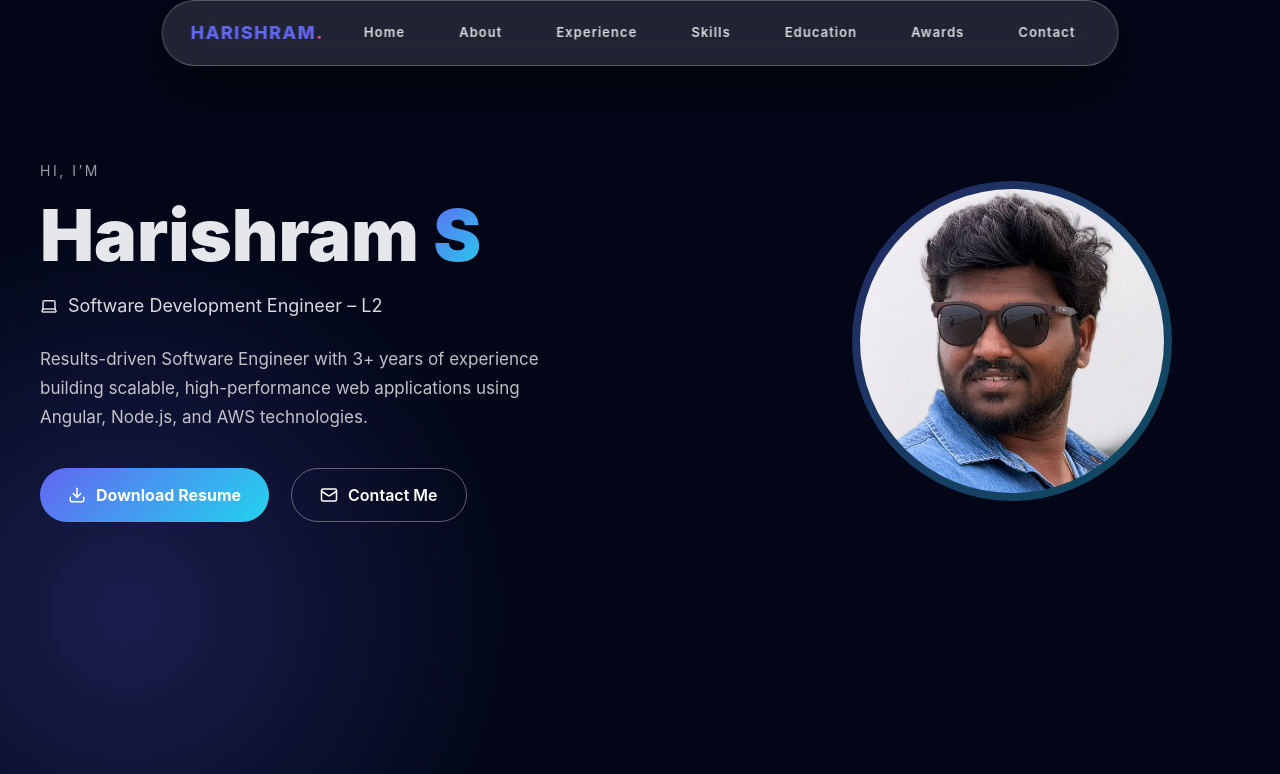
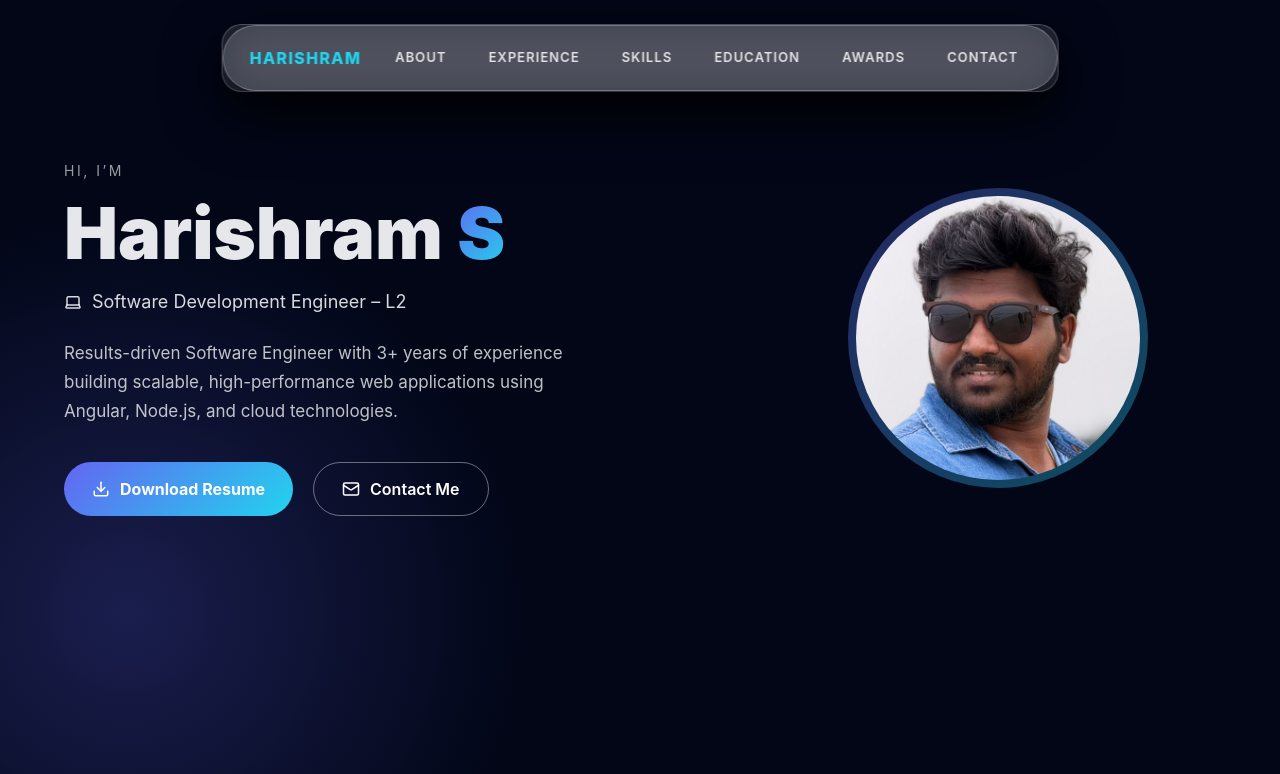
Before and after one commit to Harish27-techy/Harishram-portfolio, a React (Vite) app: page / in a window 1280 px wide. Shown: the top 774 px of the page. Built offline with nearby package versions, Linux system fonts and the light colour scheme.

Commit message:
Finalize portfolio before deployment

```diff
--- a/src/components/Hero.jsx
+++ b/src/components/Hero.jsx
@@ -4,29 +4,19 @@ import resumePdf from "../assets/HarishramResume.pdf";
 
 export default function Hero() {
   const scrollToContact = () => {
-    const section = document.getElementById("contact");
-    if (section) {
-      section.scrollIntoView({ behavior: "smooth" });
-    }
+    document
+      .getElementById("contact")
+      ?.scrollIntoView({ behavior: "smooth" });
   };
 
   return (
     <section
       id="home"
       style={{
-        padding: "160px 24px 140px",
+        padding: "160px 0 120px",
       }}
     >
-      <div
-        style={{
-          maxWidth: "1200px",
-          margin: "0 auto",
-          display: "grid",
-          gridTemplateColumns: "1.2fr 0.8fr",
-          gap: "60px",
-          alignItems: "center",
-        }}
-      >
+      <div className="container hero-grid">
         {/* LEFT CONTENT */}
         <div>
           <p
@@ -34,7 +24,7 @@ export default function Hero() {
               fontSize: "14px",
               letterSpacing: "0.18em",
               color: "rgba(255,255,255,0.6)",
-              marginBottom: "14px",
+              marginBottom: "12px",
             }}
           >
             HI, I’M
@@ -42,10 +32,10 @@ export default function Hero() {
 
           <h1
             style={{
-              fontSize: "clamp(44px, 6vw, 72px)",
+              fontSize: "clamp(42px, 6vw, 72px)",
               fontWeight: 900,
               lineHeight: 1.1,
-              marginBottom: "18px",
+              marginBottom: "16px",
             }}
           >
             Harishram{" "}
@@ -68,7 +58,8 @@ export default function Hero() {
               gap: "10px",
               fontSize: "18px",
               color: "rgba(255,255,255,0.85)",
-              marginBottom: "26px",
+              marginBottom: "24px",
+              flexWrap: "wrap",
             }}
           >
             <Laptop size={18} />
@@ -86,14 +77,14 @@ export default function Hero() {
           >
             Results-driven Software Engineer with 3+ years of experience
             building scalable, high-performance web applications using
-            Angular, Node.js, and AWS technologies.
+            Angular, Node.js, and cloud technologies.
           </p>
 
           {/* BUTTONS */}
           <div
             style={{
               display: "flex",
-              gap: "22px",
+              gap: "20px",
               flexWrap: "wrap",
             }}
           >
@@ -112,20 +103,13 @@ export default function Hero() {
                 color: "#fff",
                 fontWeight: 700,
                 textDecoration: "none",
-                transition: "transform 0.25s ease",
-              }}
-              onMouseEnter={(e) => {
-                e.currentTarget.style.transform = "translateY(-2px)";
-              }}
-              onMouseLeave={(e) => {
-                e.currentTarget.style.transform = "translateY(0)";
               }}
             >
               <Download size={18} />
               Download Resume
             </a>
 
-            {/* CONTACT ME */}
+            {/* CONTACT */}
             <button
               onClick={scrollToContact}
               style={{
@@ -135,18 +119,10 @@ export default function Hero() {
                 padding: "14px 28px",
                 borderRadius: "999px",
                 background: "transparent",
-                border: "1px solid rgba(255,255,255,0.35)",
+                border: "1px solid rgba(255,255,255,0.4)",
                 color: "#fff",
                 fontWeight: 600,
                 cursor: "pointer",
-                transition: "all 0.25s ease",
-              }}
-              onMouseEnter={(e) => {
-                e.currentTarget.style.background =
-                  "rgba(255,255,255,0.1)";
-              }}
-              onMouseLeave={(e) => {
-                e.currentTarget.style.background = "transparent";
               }}
             >
               <Mail size={18} />
@@ -164,8 +140,8 @@ export default function Hero() {
         >
           <div
             style={{
-              width: "320px",
-              height: "320px",
+              width: "300px",
+              height: "300px",
               borderRadius: "50%",
               background:
                 "linear-gradient(135deg, rgba(99,102,241,0.35), rgba(34,211,238,0.35))",
@@ -178,8 +154,8 @@ export default function Hero() {
               style={{
                 width: "100%",
                 height: "100%",
+                borderRadius: "50%",
                 objectFit: "cover",
-                borderRadius: "50%",
               }}
             />
           </div>
--- a/src/components/Navbar.jsx
+++ b/src/components/Navbar.jsx
@@ -1,6 +1,10 @@
+import { useState } from "react";
+import { Menu, X } from "lucide-react";
+
 export default function Navbar() {
+  const [open, setOpen] = useState(false);
+
   const navItems = [
-    { label: "Home", id: "home" },
     { label: "About", id: "about" },
     { label: "Experience", id: "experience" },
     { label: "Skills", id: "skills" },
@@ -9,71 +13,52 @@ export default function Navbar() {
     { label: "Contact", id: "contact" },
   ];
 
-  const handleScroll = (id) => {
-    const section = document.getElementById(id);
-    if (section) {
-      section.scrollIntoView({ behavior: "smooth" });
-    }
+  const scrollTo = (id) => {
+    document.getElementById(id)?.scrollIntoView({ behavior: "smooth" });
+    setOpen(false);
   };
 
   return (
-    <nav className="fixed top-6 left-1/2 -translate-x-1/2 z-50">
-      <div
-        style={{
-          background: "rgba(255,255,255,0.12)",
-          backdropFilter: "blur(24px)",
-          border: "1px solid rgba(255,255,255,0.25)",
-          borderRadius: "999px",
-          padding: "14px 28px",
-          display: "flex",
-          alignItems: "center",
-          gap: "26px",
-          boxShadow: "0 20px 60px rgba(0,0,0,0.6)",
-        }}
-      >
+    <nav className="navbar">
+      <div className="navbar-inner">
         {/* LOGO */}
-        <span
-          onClick={() => handleScroll("home")}
-          style={{
-            fontWeight: 800,
-            fontSize: "18px",
-            letterSpacing: "0.08em",
-            color: "#6366f1",
-            cursor: "pointer",
-          }}
-        >
-          HARISHRAM<span style={{ color: "#ec4899" }}>.</span>
-        </span>
+        <div className="nav-logo" onClick={() => scrollTo("home")}>
+          HARISHRAM
+        </div>
 
-        {/* NAV ITEMS */}
-        {navItems.map((item) => (
-          <span
-            key={item.id}
-            onClick={() => handleScroll(item.id)}
-            style={{
-              padding: "8px 14px",
-              borderRadius: "999px",
-              fontSize: "13px",
-              fontWeight: 600,
-              letterSpacing: "0.08em",
-              color: "rgba(255,255,255,0.85)",
-              cursor: "pointer",
-              transition: "all 0.25s ease",
-            }}
-            onMouseEnter={(e) => {
-              e.target.style.background =
-                "linear-gradient(135deg, #6366f1, #22d3ee)";
-              e.target.style.color = "#fff";
-            }}
-            onMouseLeave={(e) => {
-              e.target.style.background = "transparent";
-              e.target.style.color = "rgba(255,255,255,0.85)";
-            }}
-          >
-            {item.label}
-          </span>
-        ))}
+        {/* DESKTOP NAV */}
+        <div className="nav-items">
+          {navItems.map((item) => (
+            <div
+              key={item.id}
+              className="nav-item"
+              onClick={() => scrollTo(item.id)}
+            >
+              {item.label}
+            </div>
+          ))}
+        </div>
+
+        {/* HAMBURGER (MOBILE ONLY) */}
+        <div className="hamburger" onClick={() => setOpen(!open)}>
+          {open ? <X size={22} /> : <Menu size={22} />}
+        </div>
       </div>
+
+      {/* MOBILE MENU */}
+      {open && (
+        <div className="mobile-menu">
+          {navItems.map((item) => (
+            <div
+              key={item.id}
+              className="mobile-item"
+              onClick={() => scrollTo(item.id)}
+            >
+              {item.label}
+            </div>
+          ))}
+        </div>
+      )}
     </nav>
   );
 }
--- a/src/main.jsx
+++ b/src/main.jsx
@@ -2,6 +2,7 @@ import React from "react";
 import ReactDOM from "react-dom/client";
 import App from "./App";
 import "./styles/globals.css";
+import "./styles/responsive.css";
 
 ReactDOM.createRoot(document.getElementById("root")).render(
   <React.StrictMode>
--- /dev/null
+++ b/src/styles/responsive.css
@@ -0,0 +1,140 @@
+/* ========== GLOBAL ========== */
+.container {
+  max-width: 1200px;
+  margin: 0 auto;
+  padding: 0 24px;
+}
+
+/* ========== NAVBAR ========== */
+.navbar {
+  position: fixed;
+  top: 24px;
+  left: 50%;
+  transform: translateX(-50%);
+  z-index: 100;
+}
+
+.navbar-inner {
+  display: flex;
+  align-items: center;
+  gap: 22px;
+  padding: 14px 26px;
+  border-radius: 999px;
+  background: rgba(255, 255, 255, 0.12);
+  backdrop-filter: blur(24px);
+  border: 1px solid rgba(255, 255, 255, 0.25);
+  box-shadow: 0 20px 60px rgba(0, 0, 0, 0.6);
+}
+
+.nav-logo {
+  font-weight: 800;
+  font-size: 16px;
+  letter-spacing: 0.08em;
+  cursor: pointer;
+  color: #22d3ee;
+  white-space: nowrap;
+}
+
+.nav-items {
+  display: flex;
+  gap: 18px;
+}
+
+.nav-item {
+  font-size: 13px;
+  font-weight: 600;
+  cursor: pointer;
+  color: rgba(255, 255, 255, 0.85);
+  padding: 8px 12px;
+  border-radius: 999px;
+  transition: background 0.25s ease, color 0.25s ease;
+}
+
+.nav-item:hover {
+  background: linear-gradient(135deg, #6366f1, #22d3ee);
+  color: #fff;
+}
+
+/* Mobile Navbar */
+@media (max-width: 768px) {
+  .nav-items {
+    display: none;
+  }
+}
+
+/* ========== HERO ========== */
+.hero-grid {
+  display: grid;
+  grid-template-columns: 1.2fr 0.8fr;
+  gap: 60px;
+  align-items: center;
+}
+
+@media (max-width: 1024px) {
+  .hero-grid {
+    grid-template-columns: 1fr;
+    text-align: center;
+  }
+}
+
+/* ========== EXPERIENCE ========== */
+.experience-card {
+  display: grid;
+  grid-template-columns: 280px 1fr;
+  border-radius: 22px;
+  overflow: hidden;
+}
+
+@media (max-width: 1024px) {
+  .experience-card {
+    grid-template-columns: 1fr;
+  }
+}
+
+/* ===== MOBILE HAMBURGER ===== */
+.hamburger {
+  display: none;
+  cursor: pointer;
+}
+
+@media (max-width: 768px) {
+  .nav-items {
+    display: none;
+  }
+
+  .hamburger {
+    display: block;
+  }
+
+  .mobile-menu {
+    position: absolute;
+    top: 72px;
+    left: 50%;
+    transform: translateX(-50%);
+    background: rgba(20, 20, 30, 0.95);
+    backdrop-filter: blur(20px);
+    border: 1px solid rgba(255, 255, 255, 0.25);
+    border-radius: 20px;
+    padding: 20px;
+    width: calc(100vw - 40px);
+    max-width: 360px;
+    display: grid;
+    gap: 14px;
+    z-index: 99;
+  }
+
+  .mobile-item {
+    padding: 12px 16px;
+    border-radius: 14px;
+    font-size: 14px;
+    font-weight: 600;
+    color: rgba(255, 255, 255, 0.9);
+    cursor: pointer;
+    transition: background 0.25s ease;
+    text-align: center;
+  }
+
+  .mobile-item:hover {
+    background: linear-gradient(135deg, #6366f1, #22d3ee);
+  }
+}
```
Also changed, not shown: src/components/Experience.jsx (+4 -18 lines).
